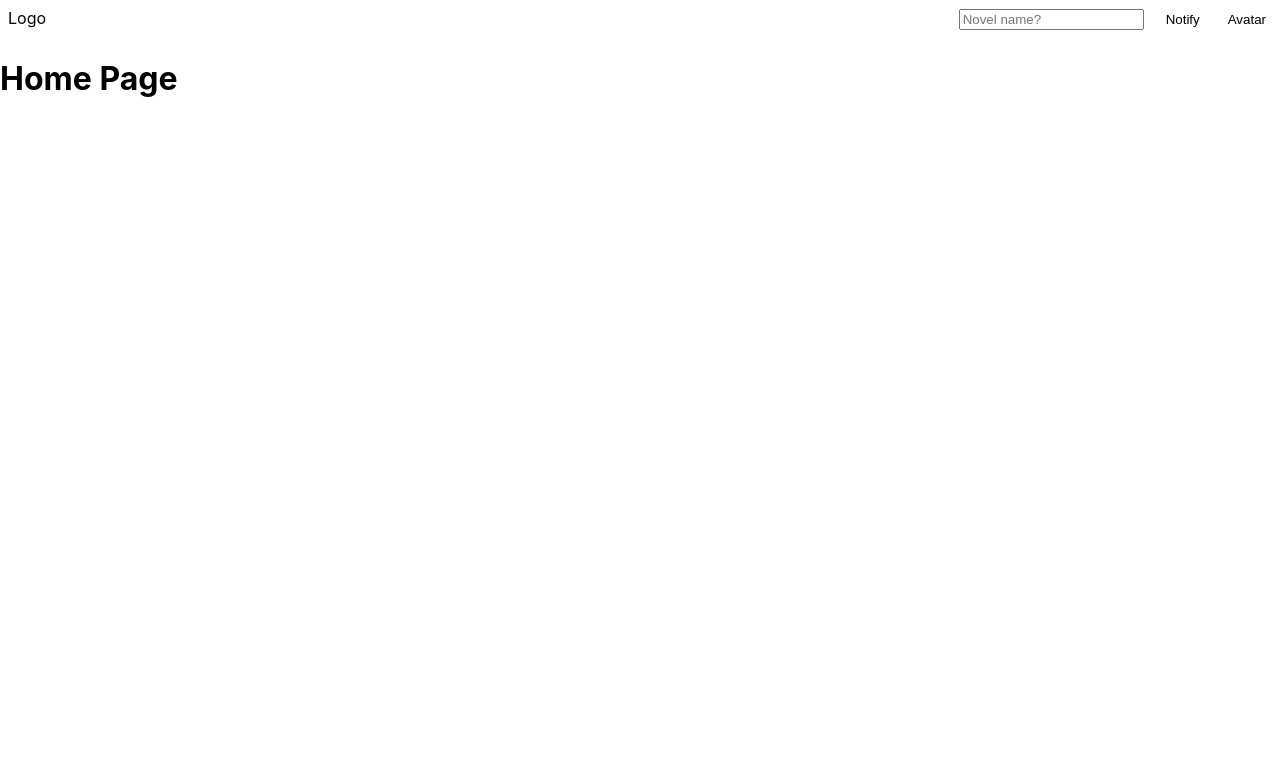
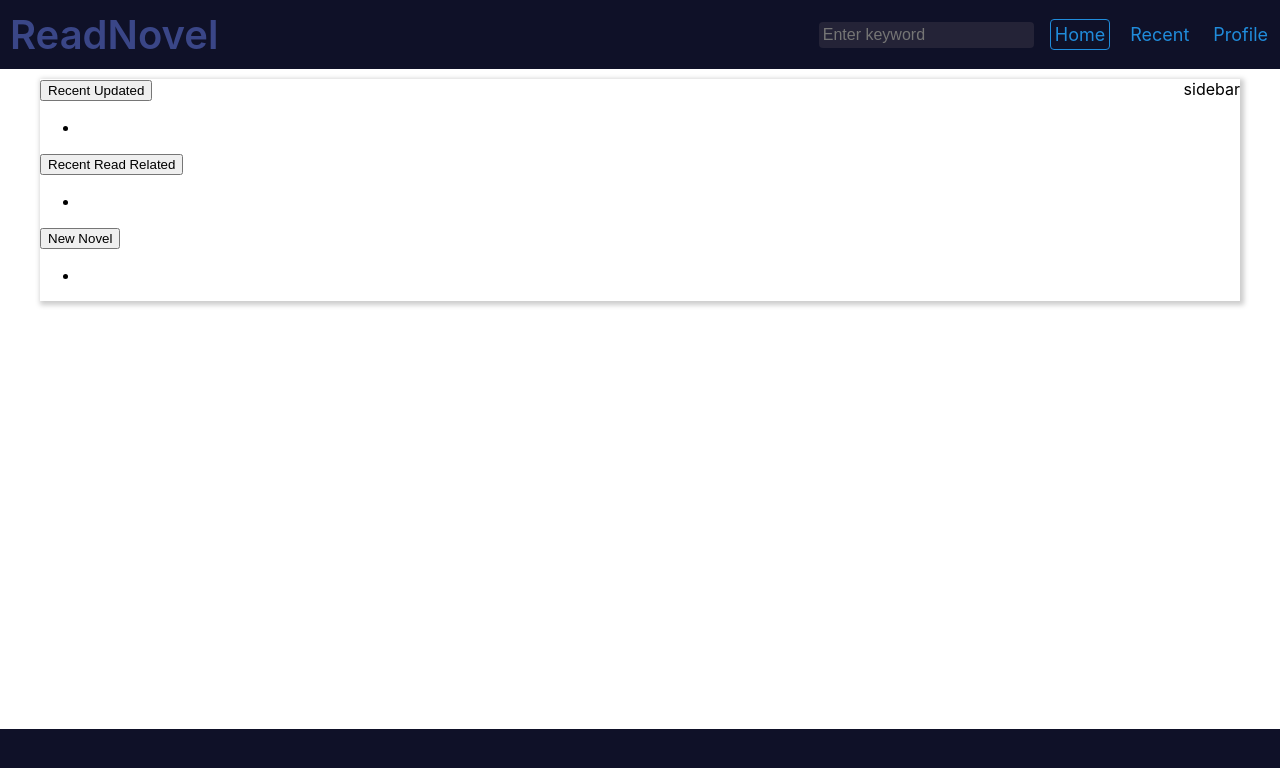
Before and after one commit to Zero-Atlas/readnovelZA, a React (Create React App) app in the folder frontend/client/: page / in a window 1280 px wide. Shown: the top 768 px of the page. Built offline with nearby package versions, Linux system fonts and the light colour scheme.

Commit message:
C1 - build header

```diff
--- /dev/null
+++ b/frontend/client/src/components/Category/Category.js
@@ -0,0 +1,16 @@
+import { useState } from "react";
+import classes from "./Category.module.css";
+
+export default function Category(props) {
+  const [showed, setShowed] = useState(true);
+  return (
+    <article className={classes.wp}>
+      <button className={classes.title}>{props.title}</button>
+      {showed && (
+        <ul className={classes.novelList}>
+          <li className={classes.listItem}></li>
+        </ul>
+      )}
+    </article>
+  );
+}
--- a/frontend/client/src/components/Header/Header.js
+++ b/frontend/client/src/components/Header/Header.js
@@ -1,16 +1,40 @@
-import { Form } from "react-router-dom";
+import { Form, NavLink } from "react-router-dom";
 import classes from "./Header.module.css";
 
 export default function Header() {
   return (
     <div className={"d-flex " + classes.wp}>
-      <div className={classes.logo}>Logo</div>
+      <a className={classes.logo} href="/">
+        ReadNovel
+      </a>
       <nav className={"d-flex " + classes.nav}>
         <Form className={classes.search}>
-          <input type="text" name="search" placeholder="Novel name?" />
+          <input type="text" name="search" placeholder="Enter keyword" />
         </Form>
-        <button className={classes.notify}>Notify</button>
-        <button className={classes.user}>Avatar</button>
+        <NavLink
+          to="/"
+          className={({isActive}) =>
+            isActive ? classes.active + " " + classes.navLink : classes.navLink
+          }
+        >
+          Home
+        </NavLink>
+        <NavLink
+          to="/recent"
+          className={({isActive}) =>
+            isActive ? classes.active + " " + classes.navLink : classes.navLink
+          }
+        >
+          Recent
+        </NavLink>
+        <NavLink
+          to="/profile"
+          className={({isActive}) =>
+            isActive ? classes.active + " " + classes.navLink : classes.navLink
+          }
+        >
+          Profile
+        </NavLink>
       </nav>
     </div>
   );
--- a/frontend/client/src/components/Header/Header.module.css
+++ b/frontend/client/src/components/Header/Header.module.css
@@ -1,15 +1,43 @@
 .wp {
   justify-content: space-between;
 }
-.wp div,.wp nav{
+.wp div,
+.wp nav {
   padding: 0.8rem;
 }
 
-.nav{
+.logo {
+  color: #3a4687;
+  font-size: 4rem;
+  font-weight: 600;
+  vertical-align: middle;
+  text-decoration: none;
+  display: inline-block;
+  padding: 1rem;
+}
+
+.search input {
+  font-size: 1.6rem;
+  background-color: #242337;
+  color: #eee;
+  outline: none;
+  border: none;
+  padding: 0.4rem;
+  border-radius: 4px;
+}
+
+.nav {
   align-items: center;
   gap: 1.6rem;
 }
-.nav button{
+.navLink {
   background-color: inherit;
-  border: none;
+  color: #208cdb;
+  font-size: 1.8rem;
+  padding: 0.4rem;
+  border-radius: 4px;
+  text-decoration: none;
 }
+.active {
+  border: 1px solid #208cdb;
+}
--- a/frontend/client/src/layouts/RootLayout.js
+++ b/frontend/client/src/layouts/RootLayout.js
@@ -1,11 +1,17 @@
 import { Outlet } from "react-router";
 import Header from "../components/Header/Header";
+import classes from "./RootLayout.module.css";
 
 export default function RootLayout() {
   return (
-    <>
-      <Header />
-      <Outlet />
-    </>
+    <div className={classes.wrapper}>
+      <div className={classes.header}>
+        <Header />
+      </div>
+      <div className={classes.body}>
+        <Outlet />
+      </div>
+      <div className={classes.footer}></div>
+    </div>
   );
 }
--- /dev/null
+++ b/frontend/client/src/layouts/RootLayout.module.css
@@ -0,0 +1,17 @@
+.wrapper{
+  display: flex;
+  flex-direction: column;
+  gap: 1rem;
+}
+.header, .footer{
+  background-color: #0F1128;
+  color: #eee;
+}
+
+.body{
+  min-height: 80vh;
+}
+
+.footer{
+  min-height: 10vh;
+}
--- a/frontend/client/src/pages/Home.js
+++ b/frontend/client/src/pages/Home.js
@@ -1,5 +1,20 @@
-export default function Home(){
-  return <>
-    <h1>Home Page</h1>
-  </>
+import Category from "../components/Category/Category";
+import classes from "./Home.module.css";
+
+export default function Home() {
+  return (
+    <div className={classes.wrapper}>
+      {/* content */}
+      <div className={classes.content}>
+        <Category title='Recent Updated' />
+        <Category title='Recent Read Related' />
+        <Category title='New Novel' />
+      </div>
+
+      {/* sidebar */}
+      <div className={classes.sidebar}>
+        sidebar
+      </div>
+    </div>
+  );
 }
--- /dev/null
+++ b/frontend/client/src/pages/Home.module.css
@@ -0,0 +1,8 @@
+.wrapper{
+  display: flex;
+  gap: 2rem;
+  justify-content: space-between;
+  margin: 0 auto;
+  max-width: 120rem;
+  box-shadow: 2px 2px 5px 2px #ccc;
+}
```
Also changed, not shown: frontend/client/src/components/Category/Category.module.css (added).
